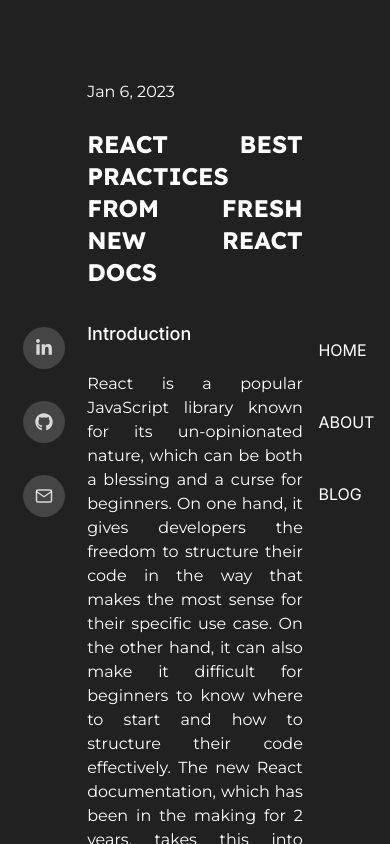
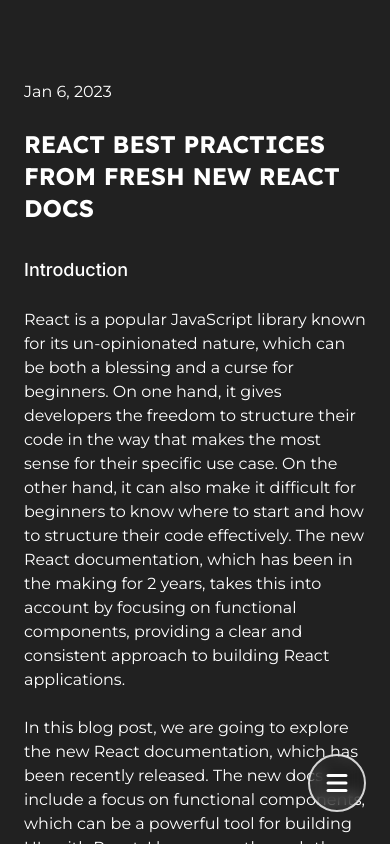
Before and after one commit to Nivethan-Ar/minimal-blog, a Next.js app: page /blog/react in a window 390 px wide. Shown: the top 844 px of the page. Built offline with nearby package versions, Linux system fonts and the light colour scheme.

Commit message:
feat: add mobile navigation

```diff
--- a/components/common/navigation.tsx
+++ b/components/common/navigation.tsx
@@ -1,9 +1,23 @@
 import Link from 'next/link';
+import { useState } from 'react';
+import { HiMenu } from 'react-icons/hi';
 
 export default function Navigation() {
+  const [mobileMenuOpen, setMobileMenuOpen] = useState(false);
+
+  const handleMobileTap = () => {
+    setMobileMenuOpen((prev) => !prev);
+  };
+
+  const handleMenuItemClick = () => {
+    setMobileMenuOpen(false);
+  };
+
   return (
+    <>
       <nav className='place-self-center'>
-      <ul className='fixed font top-1/2 -translate-y-1/2 -translate-x-1/2 flex uppercase flex-col gap-y-12'>
+        {/* Desktop Navigation */}
+        <ul className='fixed font top-1/2 -translate-y-1/2 -translate-x-1/2 hidden uppercase flex-col gap-y-12 lg:flex'>
           <li className='hover:text-red-600'>
             <Link href={'/'}>home</Link>
           </li>
@@ -15,5 +29,55 @@
           </li>
         </ul>
       </nav>
+
+      {/* Mobile Navigation */}
+      <nav
+        className={`${
+          mobileMenuOpen ? 'backdrop-blur-sm h-screen w-screen bg-black/40' : ''
+        } z-0 fixed px-6 bottom-0 right-0 py-8 flex bg-blue- h- w- md:hidden`}
+      >
+        <div className='flex justify-end items-end flex-col gap-y-4 w-full text-xl'>
+          <div className={`${mobileMenuOpen ? '' : 'hidden'}`}>
+            <div className=''>
+              <ul className='rounded-2xl p- uppercase flex flex-col text-right gap-y-8 [&>*]:py-4 [&>*]:pl-4 [&>*]:bg-'>
+                <li
+                  onClick={handleMenuItemClick}
+                  className='hover:text-red-600 list-none uppercase'
+                >
+                  <Link href={'/'}>home</Link>
+                </li>
+                <li
+                  onClick={handleMenuItemClick}
+                  className='hover:text-red-600'
+                >
+                  <Link href={'/about'}>about</Link>
+                </li>
+                <li
+                  onClick={handleMenuItemClick}
+                  className=' hover:text-red-600'
+                >
+                  <Link href={'/blog'}>blog</Link>
+                </li>
+              </ul>
+            </div>
+          </div>
+
+          {/* Hamburger icon */}
+          <div
+            onClick={handleMobileTap}
+            className={`${
+              mobileMenuOpen
+                ? 'border-red-600 bg-black border-2'
+                : 'border-white/80'
+            }
+          w-fit h-fit self-end ml-auto rounded-full border-2 transition-all duration-1000  backdrop-blur p-3`}
+          >
+            <HiMenu className='text-3xl text-white' />
+          </div>
+        </div>
+
+        {/* </div> */}
+      </nav>
+    </>
   );
 }
--- a/components/common/social-links.tsx
+++ b/components/common/social-links.tsx
@@ -3,7 +3,7 @@
 
 export default function SocialLinks() {
   return (
-    <div className='place-self-center relative'>
+    <div className='hidden place-self-center relative lg:block'>
       <ul className='fixed top-1/2 -translate-y-1/2 -translate-x-1/2 flex flex-col gap-y-8 [&>li]:cursor-pointer [&>a>li]:bg-[#555555b5]'>
         <a
           href='https://www.linkedin.com/in/nivethan-me'
--- a/components/layouts/AppLayout.tsx
+++ b/components/layouts/AppLayout.tsx
@@ -13,11 +13,11 @@
 
   return (
     <>
-      <main className='font- text-white bg-[#212121] min-h-screen grid grid-cols-[_2.5fr,_5fr,_2.5fr] grid-rows-1'>
+      <main className='font- text-white bg-[#212121] min-h-screen grid grid-cols-1 grid-rows-1 lg:grid-cols-[_2.5fr,_5fr,_2.5fr] lg:grid-rows-1'>
         <SocialLinks />
 
         <section
-          className={`${className} flex flex-col pt-20 text-justify font-main font-normal border-gray-800`}
+          className={`${className} flex flex-col pt-20 text-j font-main font-normal px-6 lg:px-0`}
         >
           <div className='flex-1 mb-10'>{children}</div>
           <Footer />
--- a/components/specific/blog/blog-card.tsx
+++ b/components/specific/blog/blog-card.tsx
@@ -14,7 +14,7 @@
         <p className='text-base'>
           Let&apos;s extract important points from new React docs.
         </p>
-        <Link href={'blog/react'}>
+        <Link className='w-fit' href={'blog/react'}>
           <button className='w-fit text-sm bg-gray-600 self-end px-4 py-1 rounded'>
             Read more
           </button>
--- a/pages/index.tsx
+++ b/pages/index.tsx
@@ -21,7 +21,7 @@
               I&apos;M
               <span className=''> NIVETHAN </span>
             </span>
-            <span className='text-2xl font-medium capitalize text-right lg:text-xl'>
+            <span className='text-xl font-medium capitalize text-right lg:text-xl'>
               software engineer
             </span>
           </h1>
```
Lines whose indentation alone changed are shown as unchanged.
